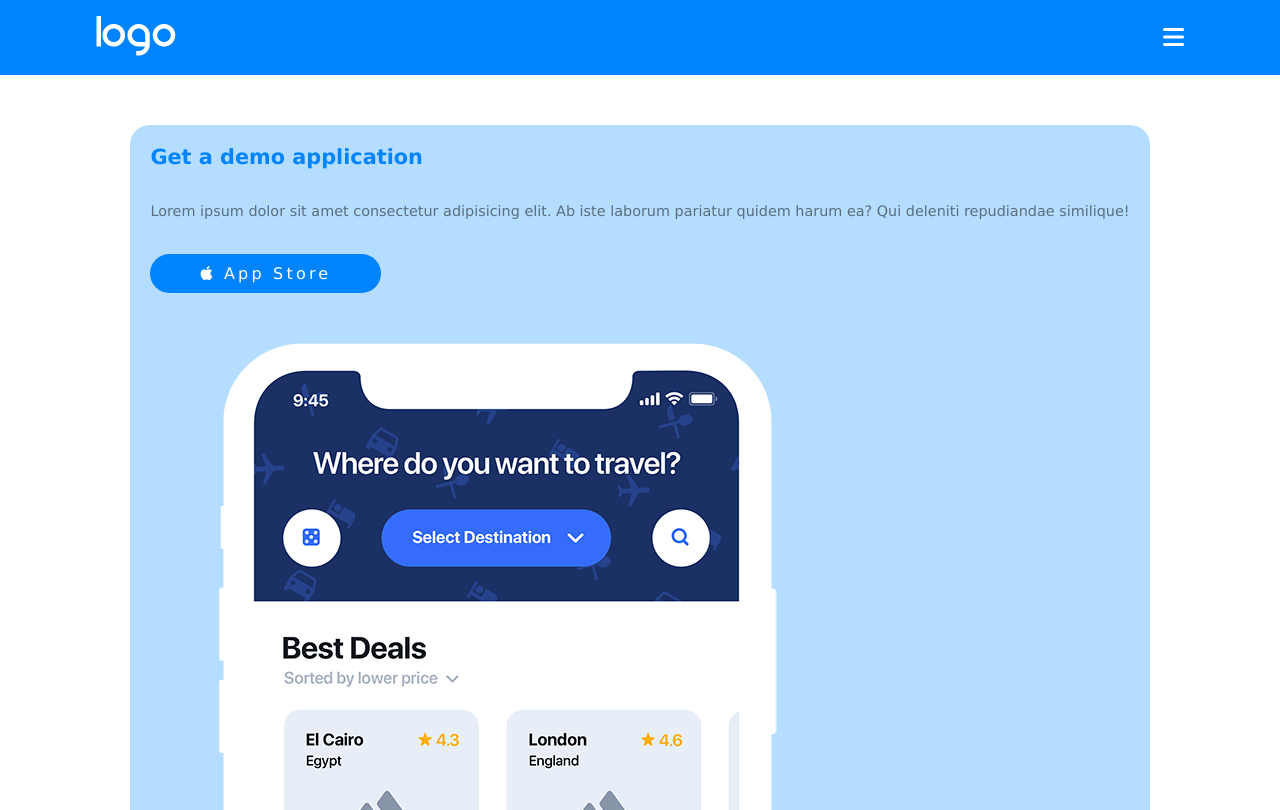
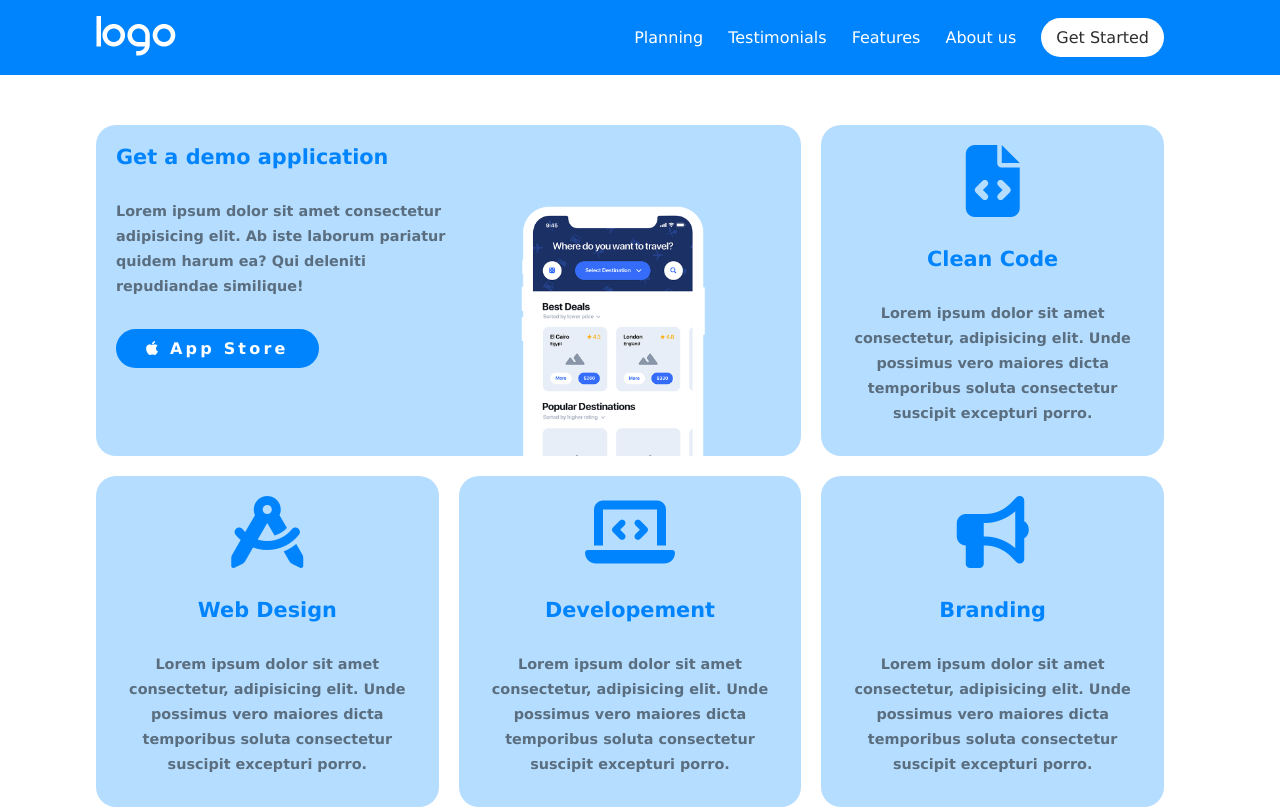
Before and after one commit to MirkoFarina/htmlcss-responsive-layout, a plain HTML site: page index.html in a window 1280 px wide. Shown: the top 810 px of the page. Drawn offline with Linux system fonts and the light colour scheme.

Commit message:
[add] media query + 1 e 2 section "responsive"

```diff
--- /dev/null
+++ b/css/media-query.css
@@ -0,0 +1,106 @@
+/*************************************************************
+                  MOBILE FIRST
+*************************************************************/
+
+/* display tablet */
+
+@media screen and (min-width: 391px) {
+ /* allineamento container  */
+   header .container {
+   padding-right: 20px;
+  }
+
+  /* info section */
+  .info .row {
+    flex-direction: row;
+
+  }
+
+  .content-card {
+    padding: 20px;
+  }
+
+  .info .big-card {
+    width: calc(100% / 1.5 - 20px);
+    margin-right: 20px;
+  }
+
+  .info .big-card img {
+    width: 230px;
+  }
+
+
+  .info .little-card {
+    width: calc(100% / 3 - 20px);
+    margin-right: 20px;
+  }
+  /*/ info section */
+
+  /* PLANNING SECTION  */
+  .strategic-planning .left h2 {
+    font-size: 3.5rem;
+  }
+  /* /PLANNING SECTION  */
+
+}
+/* /display tablet */
+
+/* DISPLAY DESKTOP */
+@media screen and (min-width: 801px) {
+  header .menu .hamburgher {
+    display: none;
+  }
+
+  header .menu .classic-menu {
+    display: block;
+  }
+
+  header .menu .classic-menu a:hover {
+    text-decoration: underline;
+    color: black;
+  }
+
+  /* INFO SECTION */
+  .info .big-card {
+    display: flex;
+  }
+
+  .info .big-card .text-left {
+    width: 50%;
+  }
+  .info .big-card .img-right {
+    width: 50%;
+    padding-left: 50px;
+    align-self: flex-end;
+  }
+  /* /INFO SECTION */
+
+  /* STRATEGIC SECTION */
+  .strategic-planning {
+    display: flex;
+    align-items: flex-end;
+    width: 45%;
+  }
+
+  .strategic-planning .left {
+    width: 50%;
+    margin-right: 60px;
+  }
+
+  .strategic-planning .left img {
+    margin-bottom: 150px;
+  }
+
+  .strategic-planning .right img {
+    width: 250px;
+  }
+  .strategic-planning .right {
+    width: 48%;
+  }
+
+  .strategic-planning .left h2 {
+    font-size: 1.8rem;
+  }
+  /* /STRATEGIC SECTION */
+}
+/* /DISPLAY DESKTOP */
--- a/css/style.css
+++ b/css/style.css
@@ -35,7 +35,7 @@ p {
 
 .container {
   width: 85%;
-  max-width: 1280px;
+  max-width: 1200px;
 }
 
 .container-2 {
@@ -77,7 +77,7 @@ p {
   border-radius: 20px;
 }
 .button {
-  padding: 10px 50px;
+  padding: 10px 30px;
   display: inline-block;
 }
 .circle {
@@ -123,7 +123,6 @@ header li {
 
 header li a {
   color: white;
-  font-size: 1.1rem;
 }
 
 
@@ -141,8 +140,6 @@ section {
 /* INFO SECTION */
 .info .row {
   flex-direction: column;
-  justify-content: center;
-  align-items: center;
 }
 
 .info .card {
@@ -158,6 +155,7 @@ section {
 .info  p {
   font-size: 0.9rem;
   color: #5A6E7F;
+  font-weight: bold;
 }
 
 .info h2,
@@ -170,6 +168,7 @@ section {
 .info .button {
   color: white;
   letter-spacing: 0.2rem;
+  font-weight: bold;
 }
 
 .info img {
--- a/index.html
+++ b/index.html
@@ -7,6 +7,7 @@
   <link rel="stylesheet" href="https://cdnjs.cloudflare.com/ajax/libs/font-awesome/6.2.0/css/all.min.css" integrity="sha512-xh6O/CkQoPOWDdYTDqeRdPCVd1SpvCA9XXcUnZS2FmJNp1coAFzvtCN9BmamE+4aHK8yyUHUSCcJHgXloTyT2A==" crossorigin="anonymous" referrerpolicy="no-referrer" />
   <title>Responsive Layout</title>
   <link rel="stylesheet" href="css/style.css">
+  <link rel="stylesheet" href="css/media-query.css">
 </head>
 <body>
   <header class="bg-lightblue">
@@ -43,7 +44,7 @@
               </a>
             </li>
             <li>
-              <a class="bg-white" href="#">
+              <a class="bg-white btn" href="#">
                 Get Started
               </a>
             </li>
@@ -57,7 +58,7 @@
     <!-- INFO SECTION  -->
     <section>
       <div class="info container">
-        <div class="row d-flex">
+        <div class="row d-flex wrap">
           <div class="card big-card">
            <div class="text-left">
              <h2 class="color-lightblue">
```
